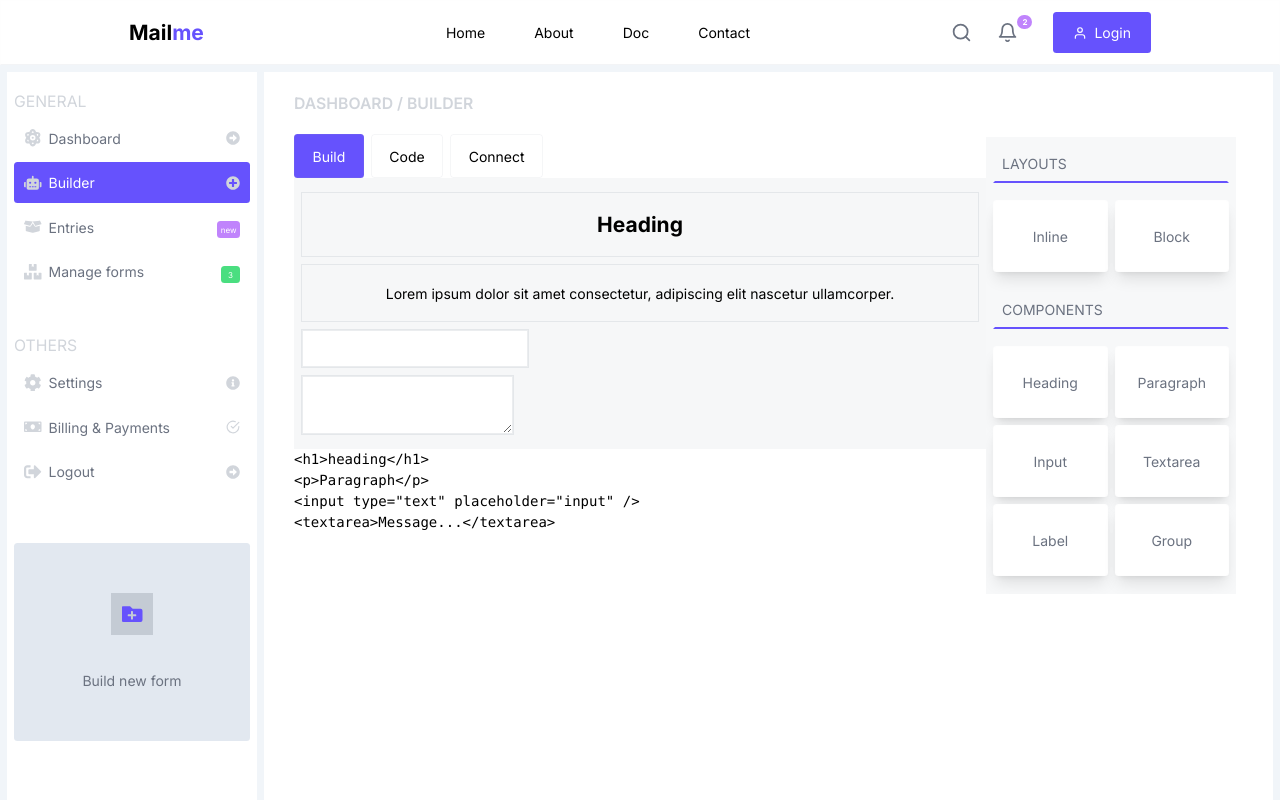
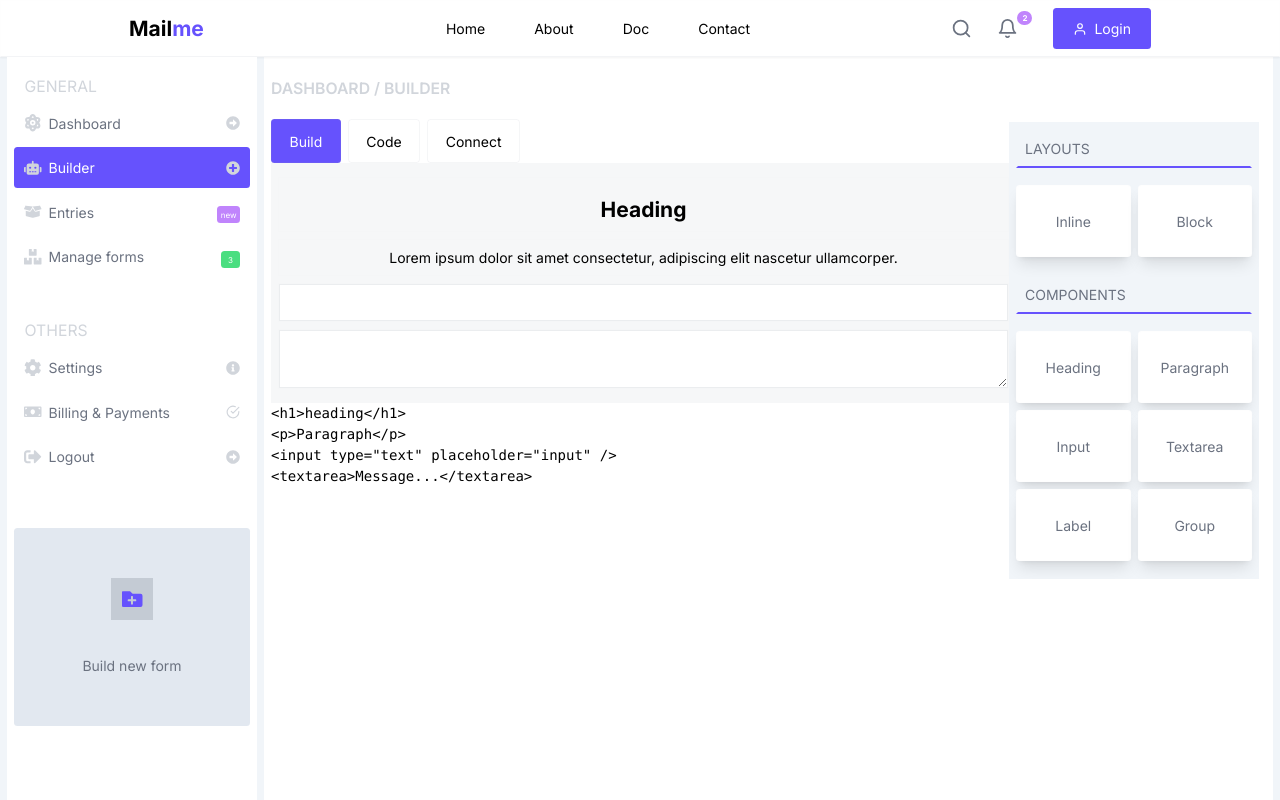
Before and after one commit to abel-otegbola/Formilio, a Next.js app: page /dashboard/builder in a window 1280 px wide. Shown: the top 800 px of the page. Built offline with nearby package versions, Linux system fonts and the light colour scheme.

Commit message:
fix: made topbar fixed and navbar fixed

```diff
--- a/src/app/(views)/dashboard/builder/page.js
+++ b/src/app/(views)/dashboard/builder/page.js
@@ -26,7 +26,7 @@ export default function Builder() {
         <div className="">
             <h3 className="font-semibold text-lg text-gray-300">DASHBOARD / BUILDER</h3>
             <div className="flex">
-                <div className="flex-1 mr-2">
+                <div className="flex-1">
                     <div className="flex items-center justify-between mt-5">
                         <ul className="flex">
                             <li className={`p-3 px-5 border border-gray-400/[0.1] hover:bg-blue hover:text-white cursor-pointer rounded mr-2 ${show === "Build" ? "bg-blue text-white": ""}`}>Build</li>
--- a/src/app/(views)/dashboard/layout.js
+++ b/src/app/(views)/dashboard/layout.js
@@ -4,7 +4,7 @@ export default function Layout({ children }) {
     return (
         <div className="flex bg-slate-100 dark:bg-gray-800 p-2">
             <Sidebar />
-            <div className="md:ml-2 flex-1 min-h-screen bg-white dark:bg-gray-900 p-[20px] px-[30px]">
+            <div className="md:ml-2 flex-1 min-h-screen bg-white dark:bg-gray-900 p-[20px] px-2">
                 {children}
             </div>
 
--- a/src/app/layout.js
+++ b/src/app/layout.js
@@ -9,7 +9,7 @@ export default function RootLayout({ children }) {
       <Head />
       <body>
         <Topbar />
-        <main>{children}</main>
+        <main className='pt-[50px]'>{children}</main>
         <AppFooter />
       </body>
     </html>
--- a/src/app/page.js
+++ b/src/app/page.js
@@ -7,7 +7,7 @@ export default function Home() {
         <div>
             <div className="flex md:flex-nowrap flex-wrap md:px-[10%] px-[5%] font-body bg-slate-200/[0.2] dark:bg-gray-900">
                 <div className="md:w-[50%] w-full mr-[5%] pb-5 pt-[8%]">
-                    <h1 className="text-5xl leading-[60px] font-bold">Streamline form creation for static HTML websites</h1>
+                    <h1 className="md:text-5xl text-4xl md:leading-[60px] leading-[50px] font-bold">Streamline form creation and submision for your websites</h1>
                     <p className="my-4 leading-[25px]">Simplify your website building process with our form generator- the perfect solution for creating custom forms on your static HTML website.
                         With user-friendly interface and intuitive drag and drop functionality,, you can effortlessly design forms that meet your specific need.
                     </p>
--- a/src/components/builderSidebar.js
+++ b/src/components/builderSidebar.js
@@ -16,7 +16,7 @@ export default function BuilderSidebar() {
                         open ? <FaTimes /> : <BsLayoutSidebarInsetReverse />
                     }
         </div>
-        <div className={`lg:relative absolute lg:pt-0 pt-[115px] top-0 right-2 h-full w-[250px] lg:mt-[20px] bg-gray-200/[0.3] dark:bg-gray-900 text-gray-500 dark:text-gray-300 transition-all duration-700 overflow-hidden ${open ? "w-[250px]" : "lg:w-[250px] w-0"}`}>
+        <div className={`lg:relative absolute lg:pt-0 pt-[115px] top-0 right-2 h-full w-[250px] lg:mt-[20px] bg-slate-100 dark:bg-gray-900 text-gray-500 dark:text-gray-300 transition-all duration-700 overflow-hidden ${open ? "w-[250px]" : "lg:w-[250px] w-0"}`}>
             <h4 className="m-2 p-2 border-2 border-gray-50/[0.1] border-b-blue">LAYOUTS</h4>
 
             <div className="grid grid-cols-2 gap-2 m-2 my-5">
--- a/src/components/formComponents/InputBlock.js
+++ b/src/components/formComponents/InputBlock.js
@@ -5,12 +5,17 @@ import { FaPlusSquare, FaTextHeight, FaTimes, FaTrashAlt } from "react-icons/fa"
 export default function InputBlock({ active }) {
     const [edit, setEdit] = useState(false)
     const [type, setType] = useState("text")
+    const [placeholder, setPlaceholder] = useState("")
+    const [id, setId] = useState("")
+    const [label, setLabel] = useState("")
+    const [name, setName] = useState("")
     const [actions, setActions] = useState(false)
 
     return (
-        <div className={`relative w-fit border ${active ? "border-blue": "border-gray-400/[0.2]"}`}>
-            <div className={`flex items-center bg-white dark:bg-gray-900 w-fit overflow-hidden`} onFocus={() => setActions(true)} onMouseOut={() => setActions(false)} onMouseOver={() => setActions(true)}>
-                <input className="p-2 border dark:bg-gray-900 border-gray-400/[0.2] focus:outline focus:outline-blue" type={type}/>
+        <div className={`relative border ${active ? "border-blue": "border-gray-100/[0.2]"}`}>
+            <label>{label}</label>
+            <div className={`flex items-center bg-white dark:bg-gray-900 w-full overflow-hidden`} onFocus={() => setActions(true)} onMouseOut={() => setActions(false)} onMouseOver={() => setActions(true)}>
+                <input className="p-2 border dark:bg-gray-900 flex-1 border-gray-400/[0.2] focus:outline focus:outline-blue" type={type} name={name} placeholder={placeholder} id={id}/>
                 <div className={`flex items-center dark:bg-gray-800 ${actions ? "w-[70px]" : "w-0"}`}>
                     <span className="p-2 cursor-pointer" onClick={() => setEdit(!edit)}>Edit</span>
                     <FaTrashAlt className="text-3xl p-2 text-orange-400" onClick={() => setEdit(!edit)} />
@@ -35,10 +40,11 @@ export default function InputBlock({ active }) {
                         <FaTimes className="" onClick={() => setEdit(false)}/>
                     </div>
                 </div>
-                <div className="grid md:grid-cols-3 grid-cols-1 gap-2 m-2">
-                    <input className="p-2 border dark:bg-gray-900 border-gray-400/[0.2] focus:outline focus:outline-blue" placeholder="Id..." />
-                    <input className="p-2 border dark:bg-gray-900 border-gray-400/[0.2] focus:outline focus:outline-blue" placeholder="Placeholder..." />
-                    <input className="p-2 border dark:bg-gray-900 border-gray-400/[0.2] focus:outline focus:outline-blue" placeholder="name..." />
+                <div className="grid md:grid-cols-2 grid-cols-1 gap-2 m-2">
+                    <input className="p-2 border dark:bg-gray-900 border-gray-400/[0.2] focus:outline focus:outline-blue" placeholder="Id..." onChange={(e) => setId(e.target.value)} />
+                    <input className="p-2 border dark:bg-gray-900 border-gray-400/[0.2] focus:outline focus:outline-blue" placeholder="Label..." onChange={(e) => setLabel(e.target.value)} />
+                    <input className="p-2 border dark:bg-gray-900 border-gray-400/[0.2] focus:outline focus:outline-blue" placeholder="Placeholder..." onChange={(e) => setPlaceholder(e.target.value)} />
+                    <input className="p-2 border dark:bg-gray-900 border-gray-400/[0.2] focus:outline focus:outline-blue" placeholder="name..." onChange={(e) => setName(e.target.value)} />
                 </div>
             </div>
         </div>
--- a/src/components/formComponents/headingBlock.js
+++ b/src/components/formComponents/headingBlock.js
@@ -2,8 +2,8 @@ import { Draggable } from "react-beautiful-dnd";
 
 export default function HeadingBlock({ active }) {
     return(
-        <div className={`relative text-center border ${active ? "border-blue": "border-gray-400/[0.2]"}`}>
-            <h1 className="font-bold text-2xl p-5" contentEditable="true">Heading</h1>
+        <div className={`relative text-center border ${active ? "border-blue": "border-gray-100/[0.2]"}`}>
+            <h1 className="font-bold text-2xl pt-5 pb-2" contentEditable="true">Heading</h1>
         </div>
     )
 }
--- a/src/components/formComponents/paraBlock.js
+++ b/src/components/formComponents/paraBlock.js
@@ -1,8 +1,8 @@
 
 export default function ParaBlock({ active }) {
     return(
-        <div className={`relative text-center border ${active ? "border-blue": "border-gray-400/[0.2]"}`}>
-            <p  className="p-5" contentEditable="true">Lorem ipsum dolor sit amet consectetur, adipiscing elit nascetur ullamcorper.</p>
+        <div className={`relative text-center border ${active ? "border-blue": "border-gray-100/[0.2]"}`}>
+            <p  className="p-2" contentEditable="true">Lorem ipsum dolor sit amet consectetur, adipiscing elit nascetur ullamcorper.</p>
         </div>
     )
 }
--- a/src/components/formComponents/textAreaBlock.js
+++ b/src/components/formComponents/textAreaBlock.js
@@ -4,12 +4,17 @@ import { FaPlusSquare, FaTextHeight, FaTimes, FaTrashAlt } from "react-icons/fa"
 
 export default function TextAreaBlock({ active }) {
     const [edit, setEdit] = useState(false)
+    const [placeholder, setPlaceholder] = useState("")
+    const [id, setId] = useState("")
+    const [label, setLabel] = useState("")
+    const [name, setName] = useState("")
     const [actions, setActions] = useState(false)
 
     return (
-        <div className={`relative w-fit border ${active ? "border-blue": "border-gray-400/[0.2]"}`}>
-            <div className={`flex items-center bg-white dark:bg-gray-900 w-fit overflow-hidden`} onFocus={() => setActions(true)} onMouseOut={() => setActions(false)} onMouseOver={() => setActions(true)}>
-                <textarea className="p-2 border border-gray-400/[0.2] dark:bg-gray-900 focus:outline focus:outline-blue"></textarea>
+        <div className={`relative border ${active ? "border-blue": "border-gray-100/[0.2]"}`}>
+            <label>{label}</label>
+            <div className={`flex items-center bg-white dark:bg-gray-900 w-full overflow-hidden`} onFocus={() => setActions(true)} onMouseOut={() => setActions(false)} onMouseOver={() => setActions(true)}>
+                <textarea className="p-2 border flex-1 border-gray-400/[0.2] dark:bg-gray-900 focus:outline focus:outline-blue"  name={name} placeholder={placeholder} id={id}></textarea>
                 <div className={`flex items-center ${actions ? "w-[70px]" : "w-0"}`}>
                     <span className="p-2 cursor-pointer" onClick={() => setEdit(!edit)}>Edit</span>
                     <FaTrashAlt className="text-3xl p-2 text-orange-400" onClick={() => setEdit(!edit)} />
@@ -26,9 +31,10 @@ export default function TextAreaBlock({ active }) {
                     </div>
                 </div>
                 <div className="grid md:grid-cols-3 grid-cols-1 gap-2 m-2">
-                    <input className="p-2 border border-gray-400/[0.2] dark:bg-gray-900 focus:outline focus:outline-blue" placeholder="Id..." />
-                    <input className="p-2 border border-gray-400/[0.2] dark:bg-gray-900 focus:outline focus:outline-blue" placeholder="Placeholder..." />
-                    <input className="p-2 border border-gray-400/[0.2] dark:bg-gray-900 focus:outline focus:outline-blue" placeholder="name..." />
+                    <input className="p-2 border dark:bg-gray-900 border-gray-400/[0.2] focus:outline focus:outline-blue" placeholder="Id..." onChange={(e) => setId(e.target.value)} />
+                    <input className="p-2 border dark:bg-gray-900 border-gray-400/[0.2] focus:outline focus:outline-blue" placeholder="Label..." onChange={(e) => setLabel(e.target.value)} />
+                    <input className="p-2 border dark:bg-gray-900 border-gray-400/[0.2] focus:outline focus:outline-blue" placeholder="Placeholder..." onChange={(e) => setPlaceholder(e.target.value)} />
+                    <input className="p-2 border dark:bg-gray-900 border-gray-400/[0.2] focus:outline focus:outline-blue" placeholder="name..." onChange={(e) => setName(e.target.value)} />
                 </div>
             </div>
         </div>
--- a/src/components/sidebar.js
+++ b/src/components/sidebar.js
@@ -30,7 +30,7 @@ export default function Sidebar() {
         <div className={`md:relative absolute md:pt-0 pt-[50px] top-0 left-0 w-[250px] h-full md:h-auto z-10 bg-white dark:bg-gray-900 text-gray-500 dark:text-gray-300 transition-all duration-700 overflow-hidden ${open ? "w-[250px]" : "md:w-[250px] w-0"}`}>
 
             <ul className="mt-3 w-full p-2">
-                <h4 className="text-lg text-gray-300">GENERAL</h4>
+                <h4 className="text-lg text-gray-300 ml-3">GENERAL</h4>
                 {
                     links.slice(0,4).map((link,i) => {
                         return (
@@ -48,7 +48,7 @@ export default function Sidebar() {
                 }
             </ul>
             <ul className="mt-7 w-full p-2">
-                <h4 className="text-lg text-gray-300">OTHERS</h4>
+                <h4 className="text-lg text-gray-300 ml-3">OTHERS</h4>
                 {
                     links.slice(5,9).map((link,i) => {
                         return (
--- a/src/components/topbar.js
+++ b/src/components/topbar.js
@@ -11,14 +11,14 @@ export default function Topbar() {
     const router = usePathname();
 
     return (
-        <div className="flex font-body justify-between items-center p-2 md:py-2 py-4 md:px-[10%] px-[5%] bg-white dark:bg-gray-900 border border-slate-50/[0.1] border-b-gray-100 dark:border-b-gray-200/[0.1]">
+        <div className="fixed w-full flex shadow-sm font-body justify-between items-center p-2 md:py-2 py-4 md:px-[10%] px-[5%] bg-white dark:bg-gray-900 border border-slate-50/[0.1] border-b-gray-100 dark:border-b-gray-200/[0.1]">
             <h3 className={`text-2xl font-bold ${router.indexOf("dashboard") !== -1 ? "md:ml-0 ml-[40px]" : ""}`}>Mail<span className="text-blue">me</span></h3>
-            <ul className={`bg-white dark:bg-gray-900 flex md:flex-row flex-col md:w-auto h-full md:relative absolute top-0 right-0 transition-all duration-700 overflow-hidden ml-[4%] z-10 ${open ? "w-[75%]": "w-0"}`}>
-                <li className="flex md:p-0 p-2"><a href="/" className={`lg:mx-3 md:mx-2 mdp-2 px-4 p-4 hover:text-blue ${router === "/"? "text-blue": ""}`}>Home</a></li>
-                <li className="flex md:p-0 p-2"><a href="/about" className={`lg:mx-3 md:mx-2 mdp-2 px-4 p-4 hover:text-blue ${router === "/about"? "text-blue": ""}`}>About</a></li>
-                <li className="flex md:p-0 p-2"><a href="/doc" className={`lg:mx-3 md:mx-2 mdp-2 px-4 p-4 hover:text-blue ${router === "/doc"? "text-blue": ""}`}>Doc</a></li>
-                <li className="flex md:p-0 p-2"><a href="/contact" className={`lg:mx-3 md:mx-2 mdp-2 px-4 p-4 hover:text-blue ${router === "/contact"? "text-blue": ""}`}>Contact</a></li>
-                <Link href="/login" className="md:hidden flex items-center justify-center p-[10px] px-4 mx-[6%] mt-4 bg-blue hover:bg-hoverblue text-white rounded"><FiUser className="mr-2"/> Login</Link>
+            <ul className={`bg-white dark:bg-gray-900 flex md:flex-row flex-col md:w-auto h-full md:relative fixed top-0 right-0 transition-all duration-700 overflow-hidden ml-[4%] z-10 ${open ? "w-[75%]": "w-0"}`}>
+                <li className="flex md:p-0 p-2"><a href="/" className={`lg:mx-3 md:mx-2 mdp-2 px-4 p-2 md:w-auto w-full hover:text-blue ${router === "/"? "text-blue": ""}`}>Home</a></li>
+                <li className="flex md:p-0 p-2"><a href="/about" className={`lg:mx-3 md:mx-2 mdp-2 px-4 p-2 md:w-auto w-full hover:text-blue ${router === "/about"? "text-blue": ""}`}>About</a></li>
+                <li className="flex md:p-0 p-2"><a href="/doc" className={`lg:mx-3 md:mx-2 mdp-2 px-4 p-2 md:w-auto w-full hover:text-blue ${router === "/doc"? "text-blue": ""}`}>Doc</a></li>
+                <li className="flex md:p-0 p-2"><a href="/contact" className={`lg:mx-3 md:mx-2 mdp-2 px-4 p-2 md:w-auto w-full hover:text-blue ${router === "/contact"? "text-blue": ""}`}>Contact</a></li>
+                <Link href="/login" className="md:hidden flex items-center justify-center p-[10px] px-4 mx-[4%] mt-4 bg-blue hover:bg-hoverblue text-white rounded"><FiUser className="mr-2"/> Login</Link>
             </ul>
             <div className="flex items-center">
                 <div className="relative mr-[25px] text-gray-500 font-bold text-2xl">
```
